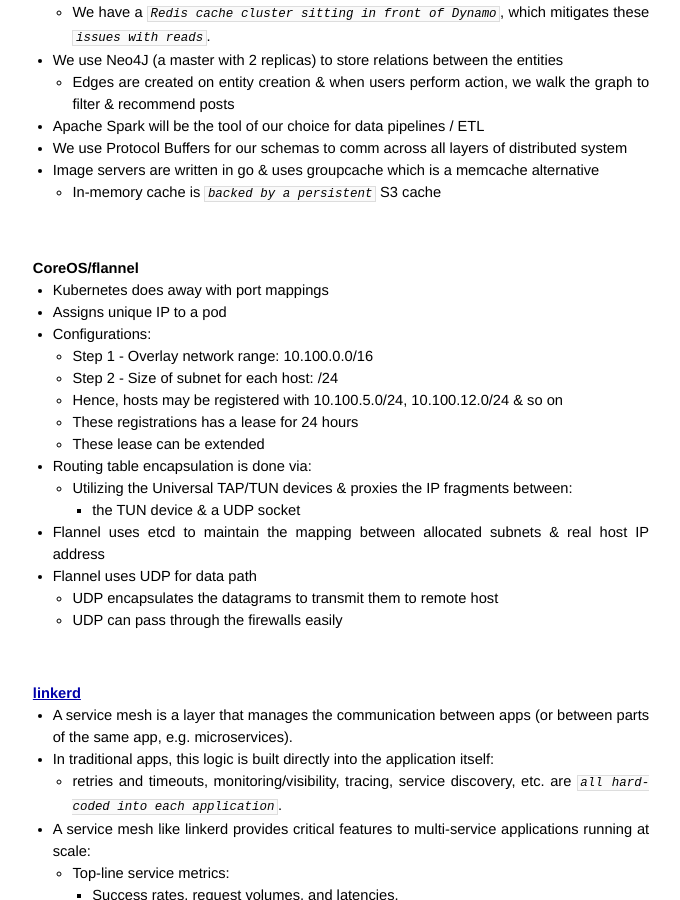
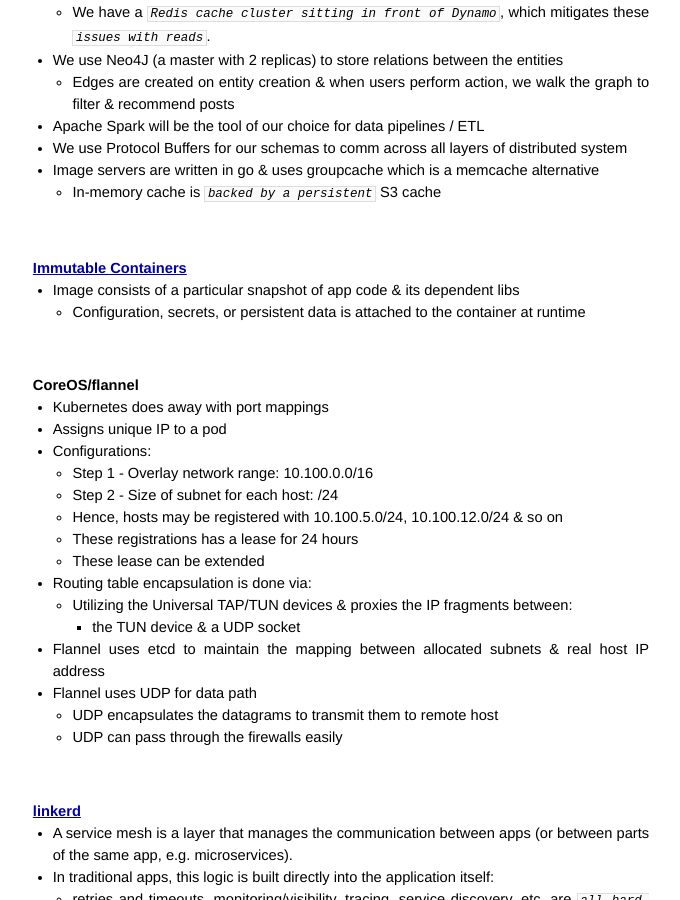
Before and after one commit to AmitKumarDas/amitkumardas.github.io, a Jekyll site: the page built from _posts/2016-10-06-My Tracked Learnings.md, in a window 1280 px wide and 900 px high, scrolled down 1876 px. Shown: the whole window, without its empty margins (299-979 px from the left). Built offline with Jekyll 4.4.1, drawn with Linux system fonts in a browser that asks for light colours.

Commit message:
Update 2016-10-06-My Tracked Learnings.md

```diff
--- a/_posts/2016-10-06-My Tracked Learnings.md
+++ b/_posts/2016-10-06-My Tracked Learnings.md
@@ -102,6 +102,13 @@
 - We use Protocol Buffers for our schemas to comm across all layers of distributed system
 - Image servers are written in go & uses groupcache which is a memcache alternative
   - In-memory cache is *`backed by a persistent`* S3 cache
+
+<br />
+
+### [Immutable Containers](https://docs.openshift.org/latest/whats_new/index.html)
+
+- Image consists of a particular snapshot of app code & its dependent libs
+  - Configuration, secrets, or persistent data is attached to the container at runtime
 
 <br />
 
```
